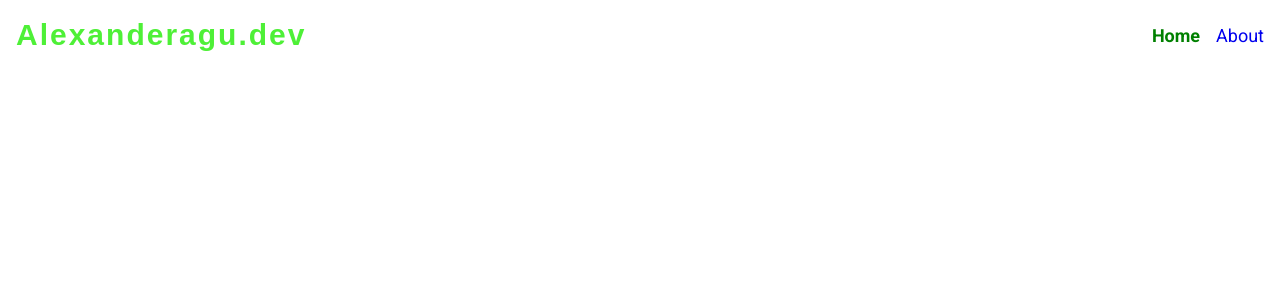
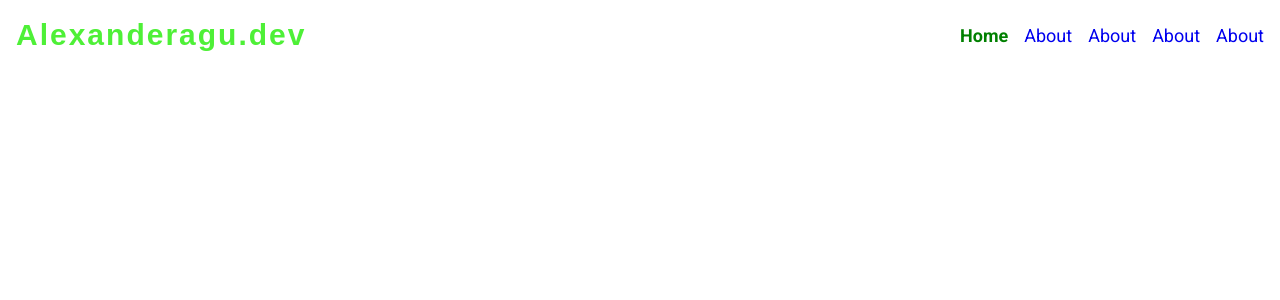
Before and after one commit to Alexander-Agu/Portfolio, a React (Vite) app: page / in a window 1280 px wide. Shown: the top 300 px of the page. Built offline with nearby package versions, Linux system fonts and the light colour scheme; a web font is replaced by a local one.

Commit message:
Making a responsive navigation bar

```diff
--- a/src/Header.jsx
+++ b/src/Header.jsx
@@ -1,4 +1,5 @@
 import React from 'react'
+
 
 function Header(){
     return(
@@ -9,7 +10,9 @@ function Header(){
                 </a>
             </div>
 
+
             <nav className='navbar'>
+
                 <ul className='nav-list'>
                     <li className='nav-items'>
                         <a href="#" className='nav-links'>Home</a>
@@ -17,7 +20,17 @@ function Header(){
                     <li className='nav-items'>
                         <a href="#about" className='nav-links'>About</a>
                     </li>
+                    <li className='nav-items'>
+                        <a href="#about" className='nav-links'>About</a>
+                    </li>
+                    <li className='nav-items'>
+                        <a href="#about" className='nav-links'>About</a>
+                    </li>
+                    <li className='nav-items'>
+                        <a href="#about" className='nav-links'>About</a>
+                    </li>
                 </ul>
+
             </nav>
         </header>
     )
```
Also changed, not shown: src/index.css (+31 -0 lines), src/assets/close.svg (added), src/assets/menu.svg (added).
